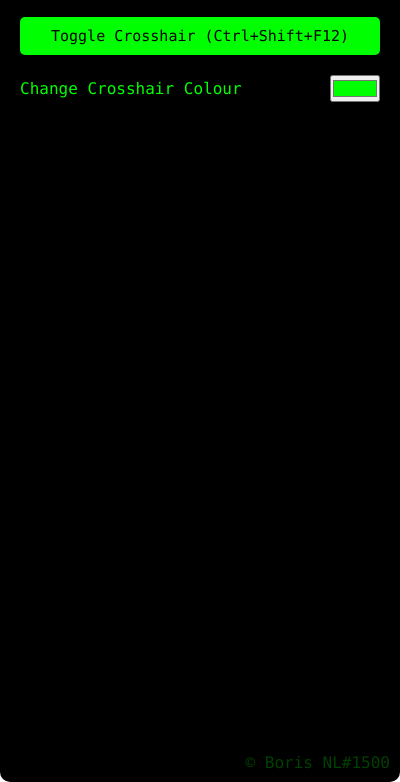
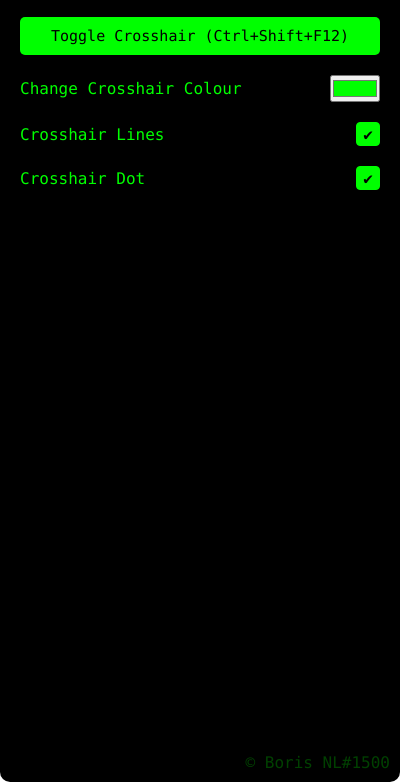
Before and after one commit to borisnliscool/Crossy, an Electron app: page src/settings/index.html in a window 400 px wide. Shown: the part 62-844 px from the top of the page. Drawn offline with Linux system fonts and the light colour scheme; no server answers.

Commit message:
added settings checkbox

```diff
--- a/src/index.css
+++ b/src/index.css
@@ -52,7 +52,6 @@
     transform: translate(-50%, -50%) rotate(270deg);
 }
 
-
 .crosshair-lines div::after {
     content: '';
     position: absolute;
--- a/src/settings/index.html
+++ b/src/settings/index.html
@@ -18,6 +18,20 @@
         <div class="settings">
             <button id="togglecursor">Toggle Crosshair (Ctrl+Shift+F12)</button>
             <label for="crosshaircolor">Change Crosshair Colour <input type="color" name="Pick Crosshair Colour" id="crosshaircolor" value="#00ff00"></label>
+            <label for="lines_checkbox" id="checkbox__group" class="checkbox__group">
+                <p>Crosshair Lines</p>
+                <div>
+                    <input type="checkbox" id="lines_checkbox" name="lines_checkbox" class="checkbox__original" checked>
+                    <div class="checkbox__custom"></div>
+                </div>
+            </label>
+            <label for="dot_checkbox" id="checkbox__group" class="checkbox__group">
+                <p>Crosshair Dot</p>
+                <div>
+                    <input type="checkbox" id="dot_checkbox" name="dot_checkbox" class="checkbox__original" checked>
+                    <div class="checkbox__custom"></div>
+                </div>
+            </label>
         </div>
         <footer>&copy; Boris NL#1500</footer>
     </div>
--- a/src/settings/style.css
+++ b/src/settings/style.css
@@ -103,3 +103,62 @@ label {
     align-items: center;
     margin: 10px 0;
 }
+
+/* CHECKBOX */
+.checkbox__group {
+    display: inline-flex;
+    align-content: center;
+    justify-content: space-between;
+    align-items: center;
+    user-select: none;
+    font-size: 1em;
+    -webkit-app-region: no-drag;
+}
+
+.checkbox__group:disabled .checkbox__group:hover {
+    cursor: pointer;
+}
+
+.checkbox__original {
+    display: none;
+}
+
+.checkbox__custom {
+    width: 1.5em;
+    height: 1.5em;
+    border-radius: 4px;
+    border: .1em solid lime;
+    text-align: center;
+    color: black;
+    transition: background 100ms, border-color 100ms;
+    display: flex;
+    justify-content: center;
+    align-items: center;
+    user-select: none;
+    flex-shrink: 0;
+    content: '';
+    user-select: none;
+}
+
+.checkbox__custom::after {
+    content: '\2714';
+    transform: scale(0);
+}
+
+.checkbox__group:focus {
+    outline: none;
+}
+
+.checkbox__group:focus .checkbox__custom {
+    border: .1em solid lime;
+    outline: none;
+}
+
+.checkbox__original:checked+.checkbox__custom {
+    background: lime;
+    border: .1em solid lime;
+}
+
+.checkbox__original:checked+.checkbox__custom::after {
+    transform: scale(1);
+}
```
